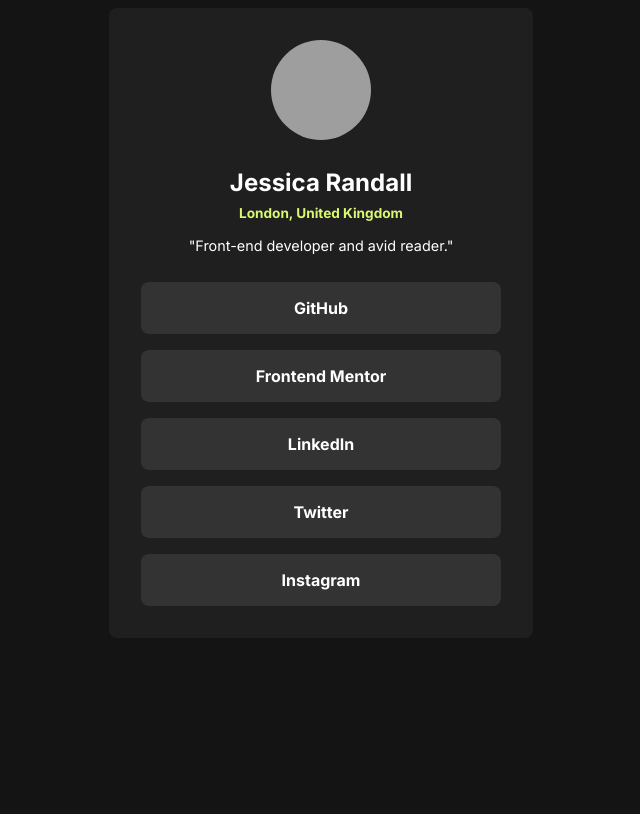
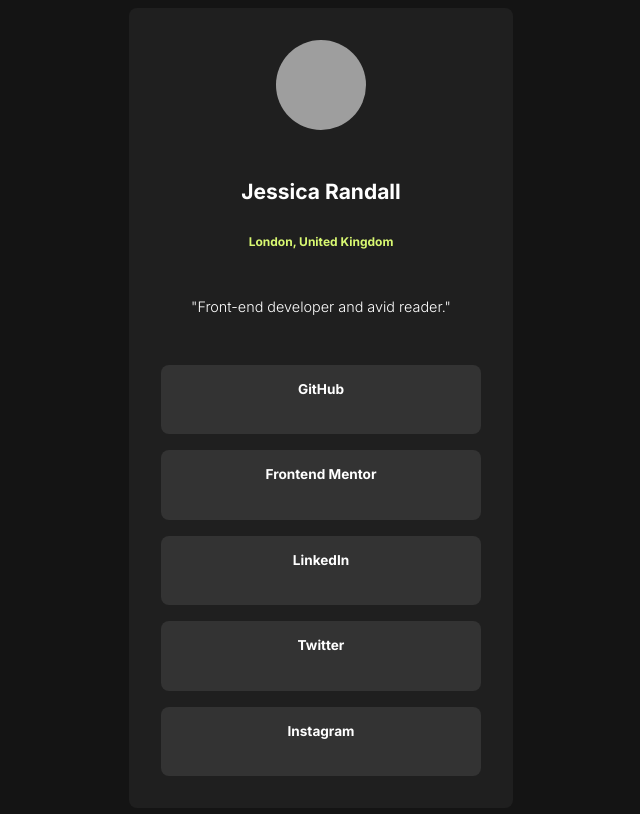
Before and after one commit to 4skinSkywalker/Frontend-Mentor-Social-Links-Profile, a plain HTML site: page index.html in a window 1280 px wide. Shown: the whole page, without its empty margins (319-959 px from the left). Drawn offline with Linux system fonts and the light colour scheme; grey boxes are pictures that could not be loaded.

Commit message:
fix stuff

```diff
--- a/style.css
+++ b/style.css
@@ -44,7 +44,6 @@
     font-family: Inter, Arial, sans-serif;
     color: #fff;
     display: grid;
-    align-items: start;
     justify-items: center;
     height: 100svh;
     margin: 0.5rem;
@@ -57,17 +56,11 @@
     display: grid;
     justify-items: center;
     gap: 1rem;
-    width: 26.5rem;
-}
-
-@media(max-width: 576px) {
-    .card {
-        width: 100%;
-    }
+    width: 24rem;
 }
 
 .card__img {
-    width: 100px;
+    width: 90px;
     aspect-ratio: 1/1;
     background-image: url(https://github.com/4skinSkywalker/Assets-for-my-Codepen/blob/main/social-links-profile/avatar-jessica.jpeg?raw=true);
     background-size: cover;
@@ -82,20 +75,21 @@
 }
 
 .card__title {
-    font-size: 1.5rem;
+    font-size: 1.3125rem;
     font-weight: 700;
 }
 
 .card__subtitle {
     color: #d9f972;
     font-weight: 700;
-    font-size: 0.85rem;
+    font-size: 0.75rem;
     margin-top: -0.5rem;
 }
 
 .card__description {
     font-size: 0.9rem;
-    margin-bottom: 0.75rem;
+    font-weight: 300;
+    margin-block: 0.75rem;
 }
 
 .card__social-link {
@@ -105,4 +99,11 @@
     width: 100%;
     text-align: center;
     font-weight: 700;
+    font-size: 0.85rem;
+    cursor: pointer;
 }
+
+.card__social-link:hover {
+    background-color: #d9f972;
+    color: #000;
+}
```
